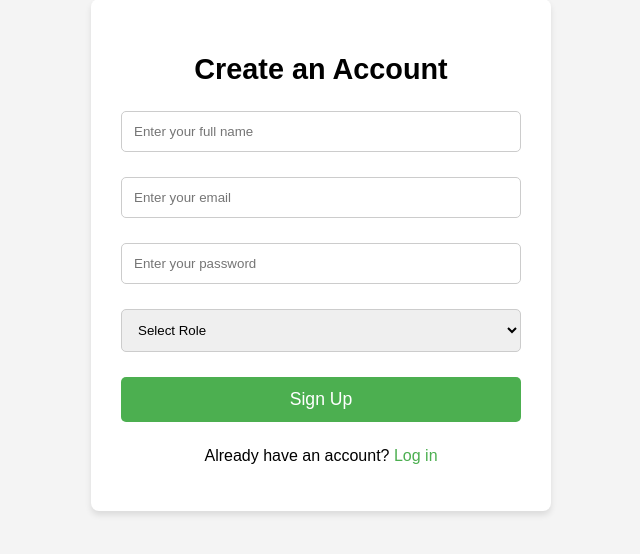
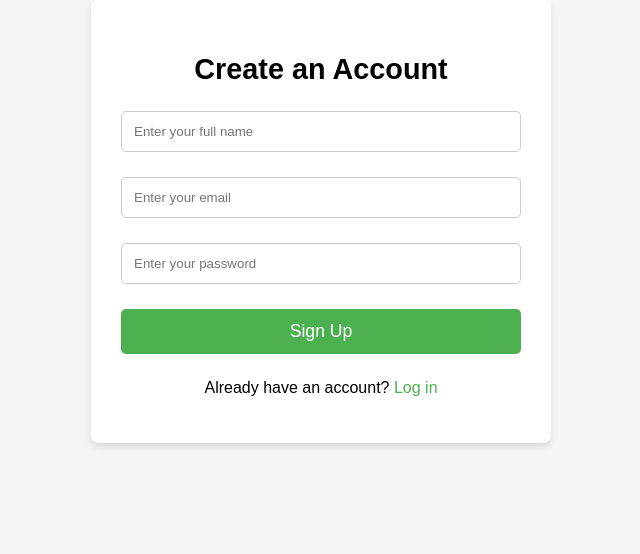
Before and after one commit to Yogesh-Dahal/E-Ticketing-System, a PHP site: page /signup.php in a window 1280 px wide. Shown: the part 51-605 px from the top of the page, without its empty margins (319-959 px from the left). Run offline with PHP 8.4, Linux system fonts and the light colour scheme.

Commit message:
Final commit of My Project

```diff
--- a/eticketing_system/php/signup.php
+++ b/eticketing_system/php/signup.php
@@ -3,8 +3,8 @@
 include 'db_connect.php';
 
 // Initialize variables
-$name = $email = $password = $role = "";
-$name_err = $email_err = $password_err = $role_err = "";
+$name = $email = $password = "";
+$name_err = $email_err = $password_err = "";
 
 // Process form submission
 if ($_SERVER["REQUEST_METHOD"] == "POST") {
@@ -48,17 +48,11 @@ if ($_SERVER["REQUEST_METHOD"] == "POST") {
         $password = trim($_POST["password"]);
     }
 
-    // Validate role
-    if (empty(trim($_POST["role"]))) {
-        $role_err = "Please select a role.";
-    } else {
-        $role = trim($_POST["role"]);
-    }
-
     // If no errors, insert data into database
-    if (empty($name_err) && empty($email_err) && empty($password_err) && empty($role_err)) {
+    if (empty($name_err) && empty($email_err) && empty($password_err)) {
         // Hash the password
         $password_hash = password_hash($password, PASSWORD_DEFAULT);
+        $role = "user"; // Default role set to 'user'
 
         // Prepare the SQL query
         $query = "INSERT INTO users (name, email, password, role) VALUES (:name, :email, :password, :role)";
@@ -115,7 +109,7 @@ if ($_SERVER["REQUEST_METHOD"] == "POST") {
             margin-bottom: 15px;
         }
 
-        .form-group input, .form-group select {
+        .form-group input {
             width: 100%;
             padding: 12px;
             margin: 5px 0;
@@ -178,15 +172,6 @@ if ($_SERVER["REQUEST_METHOD"] == "POST") {
         </div>
 
         <div class="form-group">
-            <select name="role">
-                <option value="">Select Role</option>
-                <option value="user" <?php echo ($role == 'user') ? 'selected' : ''; ?>>User</option>
-                <option value="admin" <?php echo ($role == 'admin') ? 'selected' : ''; ?>>Admin</option>
-            </select>
-            <span class="error"><?php echo $role_err; ?></span>
-        </div>
-
-        <div class="form-group">
             <input type="submit" value="Sign Up">
         </div>
     </form>
--- a/eticketing_system/php/user/user_dashboard.php
+++ b/eticketing_system/php/user/user_dashboard.php
@@ -4,6 +4,8 @@ if (!isset($_SESSION['role']) || $_SESSION['role'] !== 'user') {
     header("Location: login.php");
     exit();
 }
+
+// i am adding it to github
 
 include('../db_connect.php');
 
```
Also changed, not shown: eticketing_system/uploads/bus_images/google.jpg (deleted), eticketing_system/uploads/bus_images/nepaljung.jpg (deleted).
